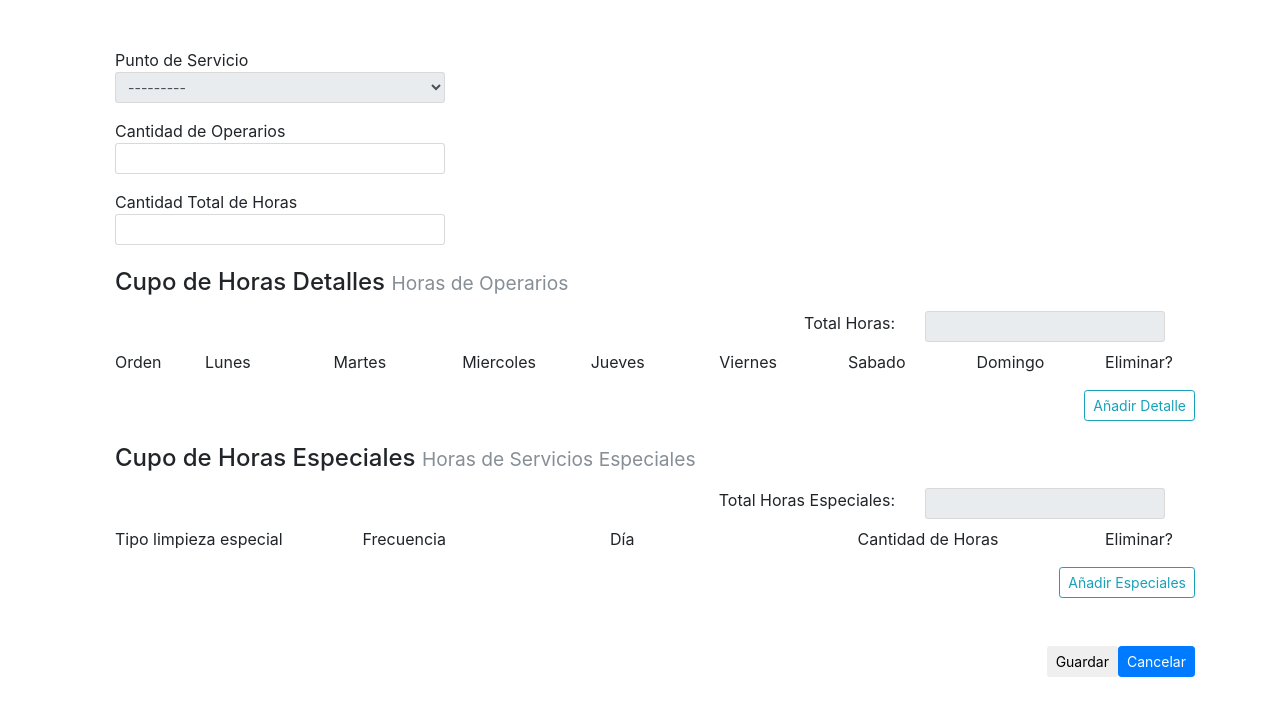
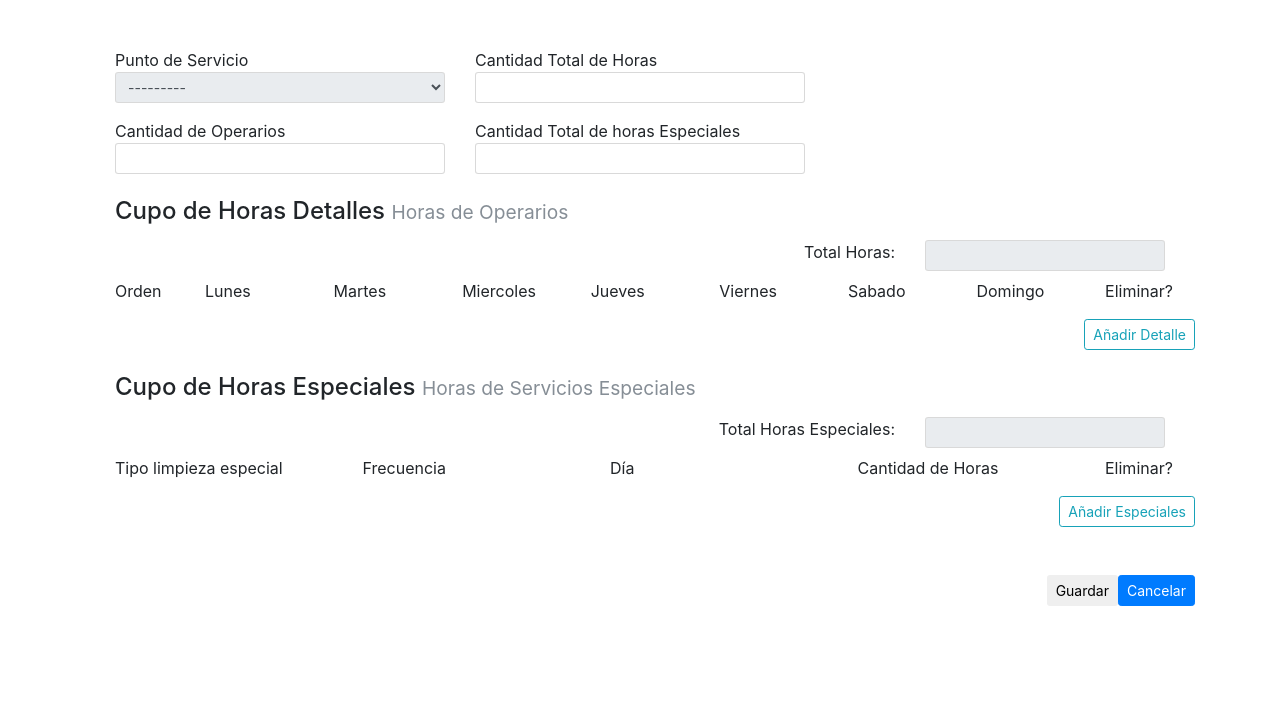
Before and after one commit to santiagoyegros/SPH, a Django app: template Operarios/templates/puntoServicio/puntoServicio_relevamiento.html in a window 1280 px wide. Shown: the part 56-772 px from the top of the page. Run offline with Django 3.2, Linux system fonts and the light colour scheme; the template is opened without the code that fills it: values that come from a table or form of the project are taken from there, others are empty; parts of the project's set-up code (start-up, migrations or seed data) failed here and were passed over; some libraries are stand-ins or nearby versions.

Commit message:
Se agrego la validación en la planificación.

```diff
--- a/Operarios/forms.py
+++ b/Operarios/forms.py
@@ -135,19 +135,22 @@ class RelevamientoForm(forms.ModelForm):
         fields = [
             'puntoServicio',
             'cantidad',
-            'cantidadHrTotal'
+            'cantidadHrTotal',
+            'cantidadHrEsp'
         ]
 
         labels = {
             'puntoServicio': 'Punto de Servicio',
             'cantidad': 'Cantidad de Operarios',
-            'cantidadHrTotal': 'Cantidad Total de Horas'
+            'cantidadHrTotal': 'Cantidad Total de Horas',
+            'cantidadHrEsp': 'Cantidad Total de horas Especiales'
         }
 
         widgets = {
             'puntoServicio': forms.Select(attrs={'class':'form-control form-control-sm', 'readonly':'readonly'}),
             'cantidad': forms.TextInput(attrs={'class':'form-control form-control-sm'}),
-            'cantidadHrTotal': forms.TextInput(attrs={'class':'form-control form-control-sm'})
+            'cantidadHrTotal': forms.TextInput(attrs={'class':'form-control form-control-sm'}),
+            'cantidadHrEsp': forms.TextInput(attrs={'class':'form-control form-control-sm'})
         }
 
 class RelevamientoDetForm(forms.ModelForm):
@@ -264,6 +267,31 @@ class PlanificacionForm(forms.ModelForm):
             'cantHorasEsp': forms.TextInput(attrs={'class':'form-control form-control-sm'})
         }
 
+
+    def is_valid(self, cantidad, cantidadHrTotal, cantidadHrEsp):
+        #Se prueba si es valido
+        valid = super(PlanificacionForm, self).is_valid()
+
+        if not valid:
+            return valid
+
+        if self.cleaned_data['cantHoras'] > timeInHours(cantidadHrTotal):
+            self.add_error(None, 'Cantidad de Horas Normales que sobrepasan la cantidad estimada')
+            self.add_error('cantHoras', 'La Cantidad no puede superar las horas planificadas')
+            self.fields['cantHoras'].widget.attrs['class'] += " is-invalid"
+            return False
+
+        if self.cleaned_data['cantidad'] < cantidad:
+            self.add_error(None, 'Cantidad de Operarios minima no se cumpla')
+            self.add_error('cantidad', 'La Cantidad no puede superar las horas planificadas')
+            self.fields['cantidad'].widget.attrs['class'] += " is-invalid"
+            return False
+
+
+        #Si llegamos aca todo esta bien
+        return True
+
+
 class PlanificacionDetForm(forms.ModelForm):
 
     class Meta:
@@ -354,3 +382,8 @@ class PlanificacionEspForm(forms.ModelForm):
             'dia': forms.Select(attrs={'class':'form-control form-control-sm'}),
             'cantHoras': forms.TextInput(attrs={'class':'form-control form-control-sm'})
         }
+
+def timeInHours(str):
+    tokens = str.split(':')
+
+    return int(tokens[0]) + float(tokens[1])
--- a/Operarios/models.py
+++ b/Operarios/models.py
@@ -103,6 +103,7 @@ class RelevamientoCab(models.Model):
     fecha = models.DateTimeField('Fecha Relevamiento', auto_now_add=True)
     cantidad = models.IntegerField('Cantidad de Operarios', blank=True, null=True)
     cantidadHrTotal = models.CharField('Cantidad de Horas total por Semana', max_length=8, blank=True, null=True)
+    cantidadHrEsp = models.CharField('Cantidad de Horas Especiales por Semana', max_length=8, blank=True, null=True)
 
     def __str__(self):
         return self.puntoServicio.NombrePServicio
--- a/Operarios/templates/puntoServicio/puntoServicio_relevamiento.html
+++ b/Operarios/templates/puntoServicio/puntoServicio_relevamiento.html
@@ -10,12 +10,11 @@
     <div class="container-fluid mb-3 mt-4">
         <div class="row mt-3">
              <div class="col-4"> {{ form.puntoServicio.label }} {{ form.puntoServicio }} </div>
+             <div class="col-4"> {{ form.cantidadHrTotal.label }} {{ form.cantidadHrTotal }}</div>
         </div>
         <div class="row mt-3">
              <div class="col-4"> {{ form.cantidad.label }} {{ form.cantidad }}</div>
-        </div>
-        <div class="row mt-3">
-             <div class="col-4"> {{ form.cantidadHrTotal.label }} {{ form.cantidadHrTotal }}</div>
+             <div class="col-4"> {{ form.cantidadHrEsp.label }} {{ form.cantidadHrEsp }}</div>
         </div>
     </div>
 
@@ -294,10 +293,11 @@ $(function(){
     });
 });
 
-$('input[id$="cantHoras"]').on('change blur', function(e){
+$('input[id$="cantHoras"]').on('change', function(e){
         debugger;
         //aqui empieza el calculo del total de horas especiales
         var total = 0;
+        var subtotal = 0;
         $('input[id$="cantHoras"]').each(function() {
             if (!isNaN($(this).val()) && $(this).val() !== '') {
 
@@ -319,18 +319,18 @@ $('input[id$="cantHoras"]').on('change blur', function(e){
                 }else if(frecuencia == 'ANU'){
                     total += Number($(this).val())/48;
                 }
-                total = hoursToString(total);
                 //total += Number($(this).val());
             }
         })
+        total = hoursToString(total);
         $('#sumAll_2').val(SumHrMin(total, '00:00'));
 
         //aqui empieza el calculo del total de horas
         var total = 0;
-        var sumaDet = timeInHours($('#sumAll_1').val());
+        //var sumaDet = timeInHours($('#sumAll_1').val());
         var sumaEsp = timeInHours($('#sumAll_2').val());
-        total = hoursToString(sumaDet + sumaEsp);
-        $('#id_cantidadHrTotal').val(SumHrMin(total, '00:00'));
+        total = hoursToString(sumaEsp);
+        $('#id_cantidadHrEsp').val(SumHrMin(total, '00:00'));
 
     });
 
@@ -415,11 +415,12 @@ $('input[id^="id_relevamientodet_set-"]').on('dp.change', function(e){
         $('#sumAll_1').val(total_horas_detalle);
 
         //aqui empieza el calculo del total de horas
-        var total = 0;
-        var sumaDet = timeInHours($('#sumAll_1').val());
-        var sumaEsp = timeInHours($('#sumAll_2').val().concat(':00'));
-        total = hoursToString(sumaDet + sumaEsp);
-        $('#id_cantidadHrTotal').val(SumHrMin(total, '00:00'));
+        //var total = 0;
+        //var sumaDet = timeInHours($('#sumAll_1').val());
+        //var sumaEsp = timeInHours($('#sumAll_2').val().concat(':00'));
+        //total = hoursToString(sumaDet + sumaEsp);
+        //$('#id_cantidadHrTotal').val(SumHrMin(total, '00:00'));
+        $('#id_cantidadHrTotal').val(total_horas_detalle);
 
     });
 
--- a/Operarios/views.py
+++ b/Operarios/views.py
@@ -175,14 +175,14 @@ def Planificacion_create(request, id_puntoServicio=None):
         planifDetFormSet = planificacionDetFormSet(request.POST, instance=planificacion)
         planifEspFormSet = planificacionEspFormSet(request.POST, instance=planificacion)
 
-        if form.is_valid() and planifDetFormSet.is_valid() and planifEspFormSet.is_valid():
+        if form.is_valid(relevamiento.cantidad, relevamiento.cantidadHrTotal, relevamiento.cantidadHrEsp) and planifDetFormSet.is_valid() and planifEspFormSet.is_valid():
             form.save()
             planifDetFormSet.save()
             planifEspFormSet.save()
             messages.success(request, 'Se guardo correctamente la planificación')
             return redirect('Operarios:planificar_list')
-        else:
-            messages.warning(request, 'No se pudo guardar los cambios')
+        #else:
+            #messages.warning(request, 'No se pudo guardar los cambios')
     else:
         """
         Seteamos el punto de servicio
```
Also changed, not shown: Operarios/templates/planificacion/planificacion_crear.html (+10 -0 lines), Operarios/migrations/0006_relevamientocab_cantidadhresp.py (added).
